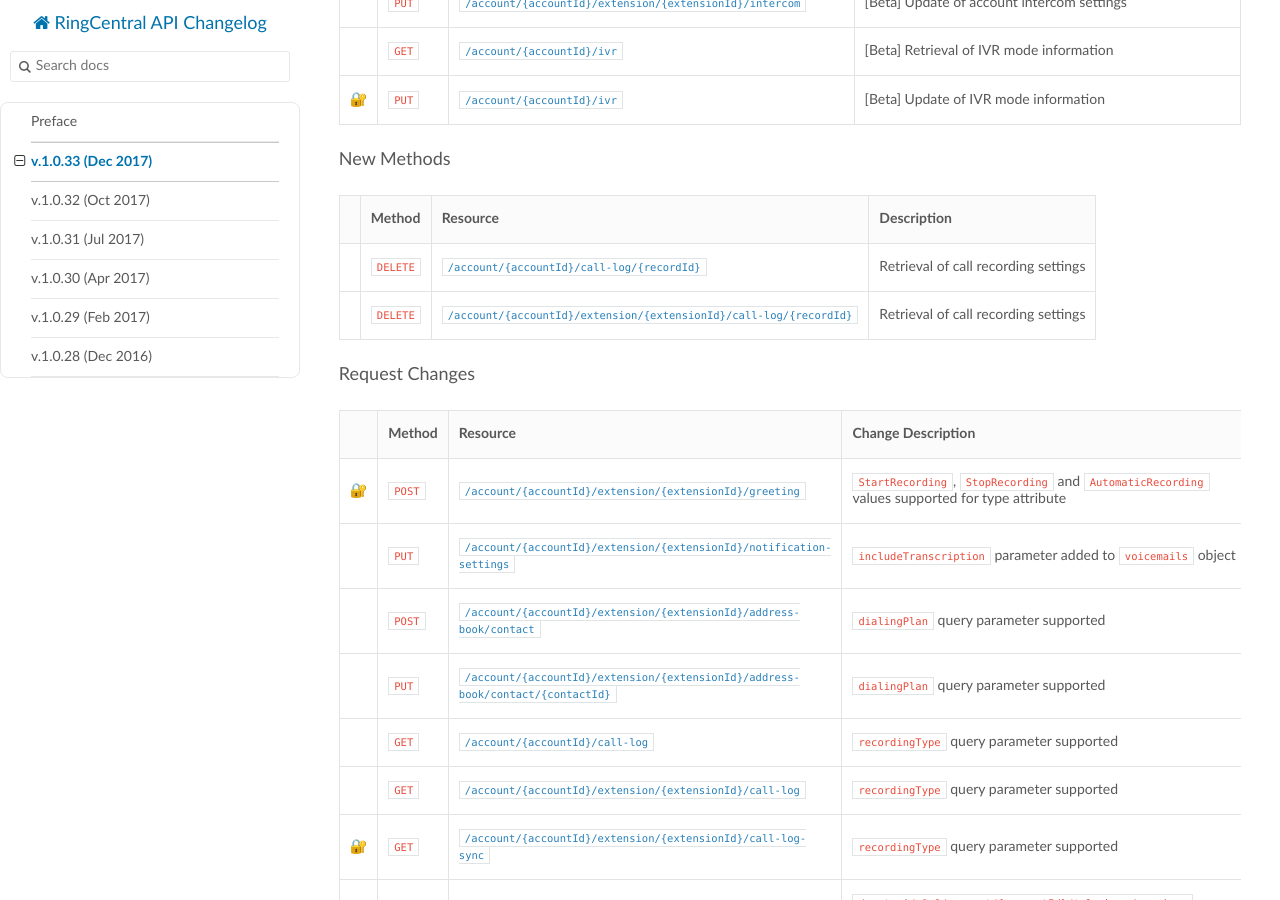
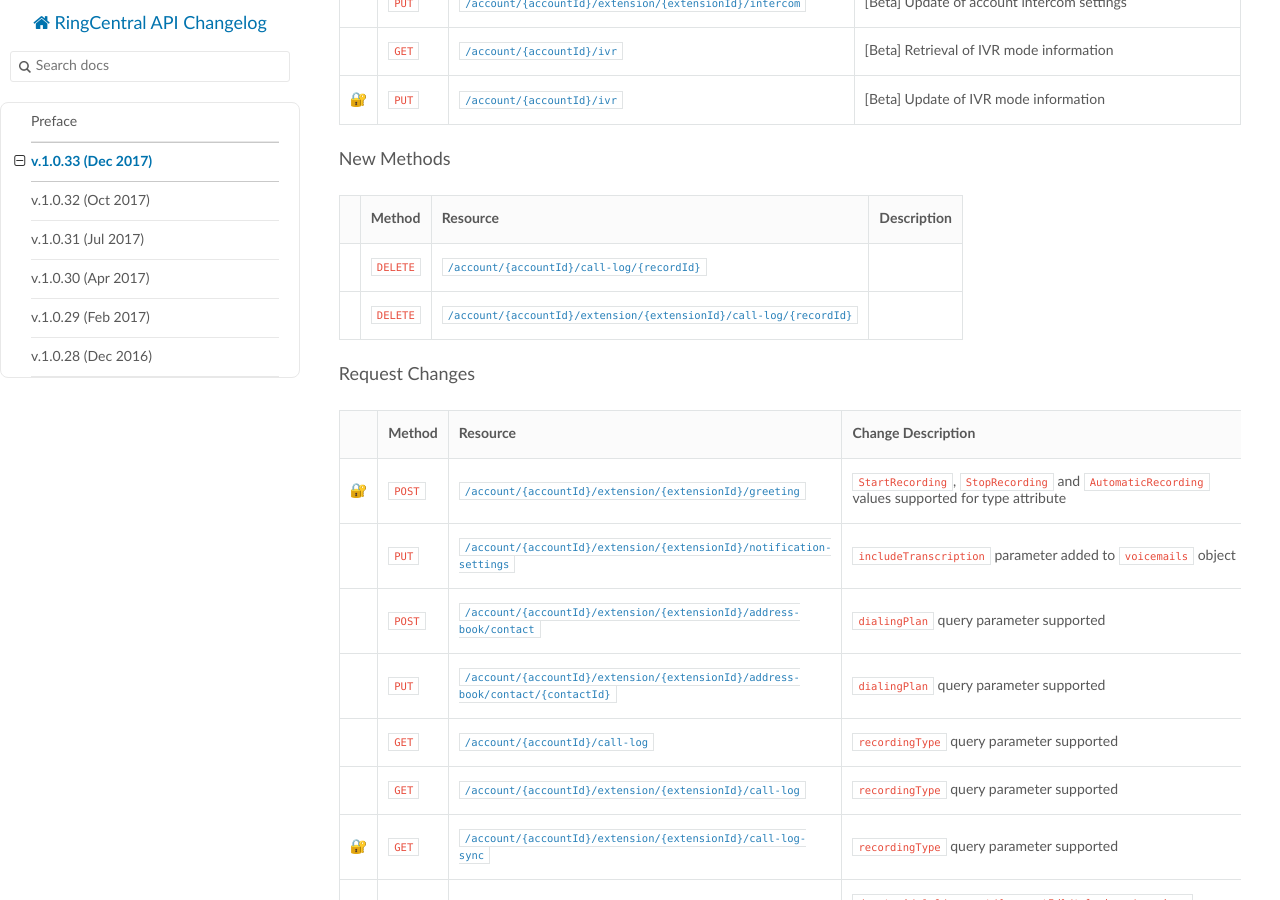
Before and after one commit to ringcentral/ringcentral-api-changelog, an MkDocs documentation site: the page built from docs/1_0_33.md, in a window 1280 px wide and 900 px high, scrolled down 1405 px. Built offline with MkDocs 1.6.1, drawn with Linux system fonts in a browser that asks for light colours; nearby versions of some CDN libraries; old or Windows-style settings are respelled for this version of MkDocs.

Commit message:
1_0_33 updated

```diff
--- a/docs/1_0_33.md
+++ b/docs/1_0_33.md
@@ -33,8 +33,8 @@ Basepath for all URLs: `https://platform.ringcentral.com/restapi/v1.0`.
 ### New Methods
 |         |Method|Resource|Description|
 |---------|------|--------|------------------|
-|         |`DELETE`|[`/account/{accountId}/call-log/{recordId}`](https://developers.ringcentral.com/api-docs/latest/index.html#!#RefDeleteCompanyCallLogRecord)|Retrieval of call recording settings|
-|         |`DELETE`|[`/account/{accountId}/extension/{extensionId}/call-log/{recordId}`](https://developers.ringcentral.com/api-docs/latest/index.html#!#RefDeleteUserCallLogRecord)|Retrieval of call recording settings|
+|         |`DELETE`|[`/account/{accountId}/call-log/{recordId}`](https://developers.ringcentral.com/api-docs/latest/index.html#!#RefDeleteCompanyCallLogRecord)||
+|         |`DELETE`|[`/account/{accountId}/extension/{extensionId}/call-log/{recordId}`](https://developers.ringcentral.com/api-docs/latest/index.html#!#RefDeleteUserCallLogRecord)||
 
 
 ### Request Changes
```
